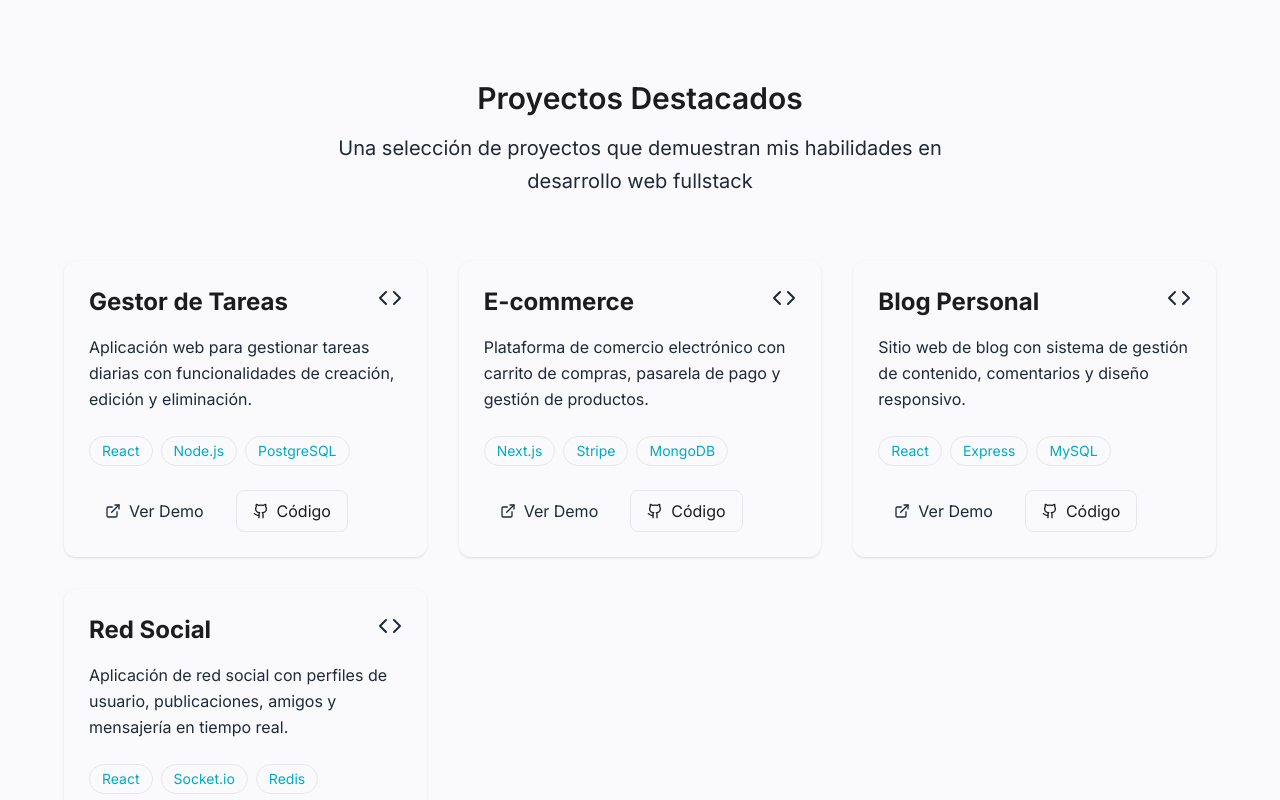
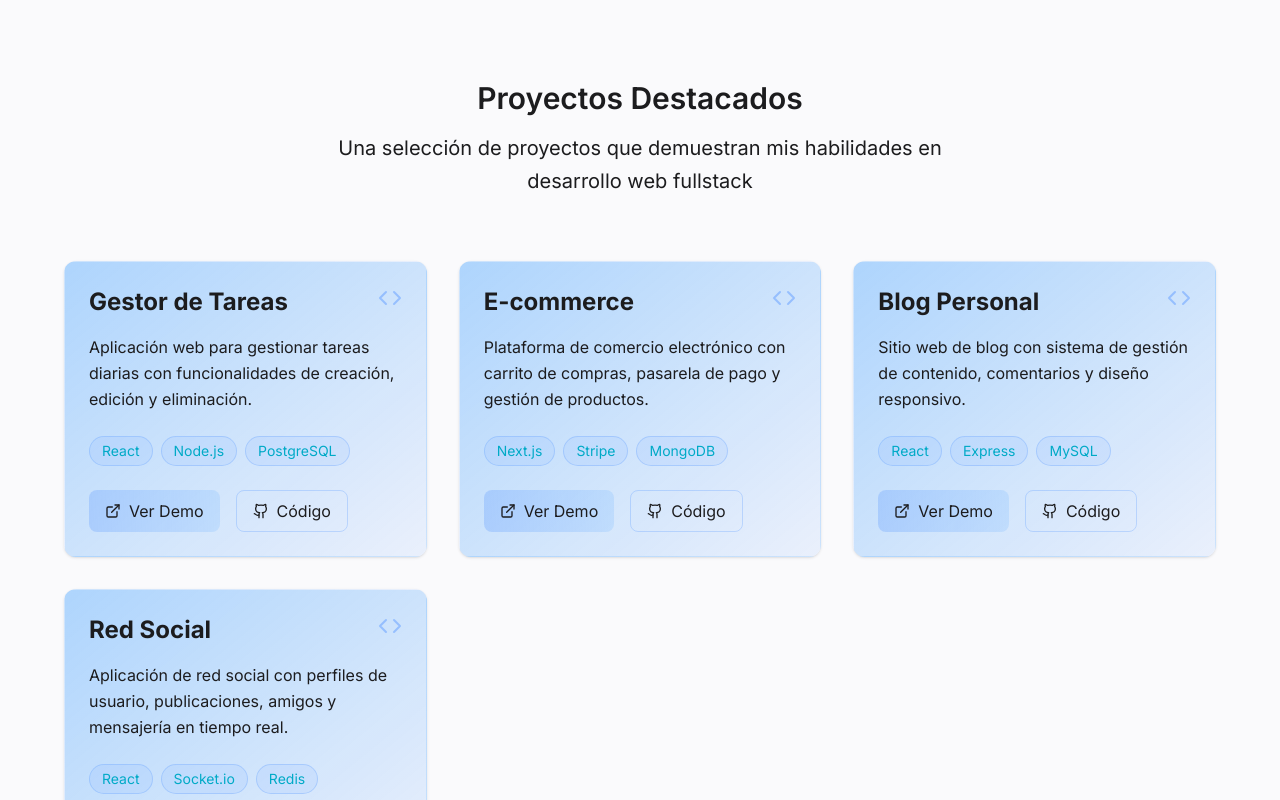
Before and after one commit to Jairdevv/portfolio, a React (Vite) app: page / in a window 1280 px wide. Shown: the part 800-1600 px from the top of the page. Built offline with nearby package versions, Linux system fonts and the light colour scheme.

Commit message:
projects section updated

```diff
--- a/src/components/Projects.jsx
+++ b/src/components/Projects.jsx
@@ -3,19 +3,19 @@ import projects from '../data/projects';
 
 const Projects = () => {
   return (
-    <section id="proyectos" className="py-20 px-6 relative overflow-hidden bg-gradient-to-b from-background/50 via-primary/5 to-background/95">
+    <section id="proyectos" className="py-20 px-6 relative overflow-hidden bg-gradient-to-b from-background-50 via-primary-5 to-background-90">
 
       <div className="max-w-6xl mx-auto relative z-10">
         <div className="text-center mb-10 sm:mb-16 animate-fade-in">
           <h2 className="text-foreground text-3xl font-semibold mb-4 text-center">Proyectos Destacados</h2>
-          <p className="text-xl text-muted-foreground max-w-2xl mx-auto leading-relaxed">
+          <p className="text-xl text-secondary-foreground max-w-2xl mx-auto leading-relaxed">
             Una selección de proyectos que demuestran mis habilidades en desarrollo web fullstack
           </p>
         </div>
 
         <div className="grid md:grid-cols-3 gap-8">
           {projects.map((project, index) => (
-            <div key={index} className={`group relative bg-gradient-to-br ${project.gradient} p-6 rounded-xl shadow hover:shadow-lg transition-shadow duration-300 border border-transparent hover:border-primary/20`}
+            <div key={index} className={`group relative bg-gradient-to-br from-primary-glow-30 to-primary-10 p-6 rounded-xl shadow hover:shadow-lg transition-shadow duration-300 border border-transparent hover:border-primary-20`}
               style={{ animationDelay: `${index * 150}ms` }}
             >
               <div className="relative z-10">
@@ -23,10 +23,10 @@ const Projects = () => {
                   <h3 className="text-2xl font-bold text-foreground group-hover:text-primary transition-colors duration-300">
                     {project.title}
                   </h3>
-                  <Code size={24} className="text-primary/60 group-hover:text-primary transition-colors duration-300" />
+                  <Code size={24} className="text-primary-80 group-hover:text-primary transition-colors duration-300" />
                 </div>
 
-                <p className="text-muted-foreground mb-6 leading-relaxed">
+                <p className="text-secondary-foreground mb-6 leading-relaxed">
                   {project.description}
                 </p>
 
@@ -34,7 +34,7 @@ const Projects = () => {
                   {project.tech.map((tech, techIndex) => (
                     <span
                       key={techIndex}
-                      className="px-3 py-1 text-sm bg-primary/10 text-primary rounded-full border border-primary/20"
+                      className="px-3 py-1 text-sm bg-primary-10 text-primary rounded-full border border-primary-30"
                     >
                       {tech}
                     </span>
@@ -44,28 +44,25 @@ const Projects = () => {
                 <div className="flex gap-4">
                   <a
                     href={project.demoUrl}
-                    className="flex items-center gap-2 px-4 py-2 bg-gradient-to-r from-primary/30 to-primary-glow/60 text-primary-foreground rounded-lg hover:shadow-glow hover:scale-105 transition-all duration-300 cursor-pointer"
+                    className="flex items-center gap-2 px-4 py-2 bg-gradient-to-r from-primary-30 to-primary-glow-10 text-foreground rounded-lg hover:shadow-glow hover:scale-105 transition-all duration-300 cursor-pointer"
                   >
                     <ExternalLink size={16} />
                     Ver Demo
                   </a>
                   <a
                     href={project.githubUrl}
-                    className="flex items-center gap-2 px-4 py-2 border border-primary/30 text-foreground hover:bg-primary/10 rounded-lg hover:scale-105 transition-all duration-300 cursor-pointer"
+                    className="flex items-center gap-2 px-4 py-2 border border-primary-30 text-foreground hover:bg-primary-10 rounded-lg hover:scale-105 transition-all duration-300 cursor-pointer"
                   >
                     <Github size={16} />
                     Código
                   </a>
                 </div>
 
-                <div className="absolute inset-0 bg-gradient-to-br from-primary/5 to-transparent opacity-0 group-hover:opacity-100 transition-opacity duration-500 rounded-2xl pointer-events-none" />
+                <div className="absolute inset-0 bg-gradient-to-br from-primary-5 to-transparent opacity-0 group-hover:opacity-100 transition-opacity duration-500 rounded-2xl pointer-events-none" />
 
               </div>
             </div>
           ))}
-
-          {/*               className={`group relative bg-gradient-to-br ${project.gradient} backdrop-blur-md border border-primary/20 rounded-2xl p-6 hover:border-primary/40 transition-all duration-500 hover:-translate-y-2 hover:shadow-elegant animate-fade-in`}
- */}
 
         </div>
       </div>
--- a/src/data/projects.js
+++ b/src/data/projects.js
@@ -6,7 +6,6 @@ const projects = [
     tech: ["React", "Node.js", "PostgreSQL"],
     demoUrl: "#",
     githubUrl: "#",
-    gradient: "from-primary/15 to-primary-glow/10",
   },
   {
     title: "E-commerce",
@@ -15,7 +14,6 @@ const projects = [
     tech: ["Next.js", "Stripe", "MongoDB"],
     demoUrl: "#",
     githubUrl: "#",
-    gradient: "from-primary-glow/20 to-primary/15",
   },
   {
     title: "Blog Personal",
@@ -24,7 +22,6 @@ const projects = [
     tech: ["React", "Express", "MySQL"],
     demoUrl: "#",
     githubUrl: "#",
-    gradient: "from-primary/20 to-primary-glow/25",
   },
   {
     title: "Red Social",
@@ -33,7 +30,6 @@ const projects = [
     tech: ["React", "Socket.io", "Redis"],
     demoUrl: "#",
     githubUrl: "#",
-    gradient: "from-primary-glow/15 to-primary/20",
   },
 ];
 
--- a/src/index.css
+++ b/src/index.css
@@ -11,6 +11,7 @@
 
   /* Colores principales */
   --primary: rgb(0, 170, 199);
+  --primary-5: rgb(0, 170, 199, 0.05);
   --primary-10: rgb(95, 155, 255, 0.1);
   --primary-20: rgb(95, 155, 255, 0.2);
   --primary-30: rgb(95, 155, 255, 0.3);
@@ -60,6 +61,7 @@
   /* Extras */
   --color-primary-glow: rgb(0, 128, 255);
   --color-primary-glow-10: rgb(0, 128, 255, 0.1);
+  --color-primary-glow-30: rgb(0, 128, 255, 0.3);
   --color-primary-glow-60: rgb(0, 128, 255, 0.6);
   --color-overlay: rgba(55, 65, 81, 0.2);
   --radius-4xl: 2rem;
@@ -93,6 +95,7 @@
 /* === Tema oscuro === */
 .dark {
   --background: rgb(1, 2, 7);
+  --background-50: rgb(1, 2, 7, 0.5);
   --background-90: rgb(1, 2, 7, 0.9);
 
   --foreground: rgb(245, 245, 247);
--- a/tailwind.config.js
+++ b/tailwind.config.js
@@ -7,11 +7,13 @@ export default {
     extend: {
       colors: {
         primary: "var(--primary)",
+        "primary-5": "var(--primary-5)",
         "primary-10": "var(--primary-10)",
         "primary-20": "var(--primary-20)",
         "primary-30": "var(--primary-30)",
         "primary-80": "var(--primary-80)",
         background: "var(--background)",
+        "background-50": "var(--background-50)",
         foreground: "var(--foreground)",
         "foreground-80": "var(--foreground-80)",
         "primary-glow": "var(--color-primary-glow)",
@@ -25,9 +27,6 @@ export default {
       },
       backgroundColor: {
         "background-90": "var(--background-90)",
-      },
-      borderColor: {
-        "primary-30": "var(--primary-30)",
       },
       keyframes: {
         "fade-in": {
```
